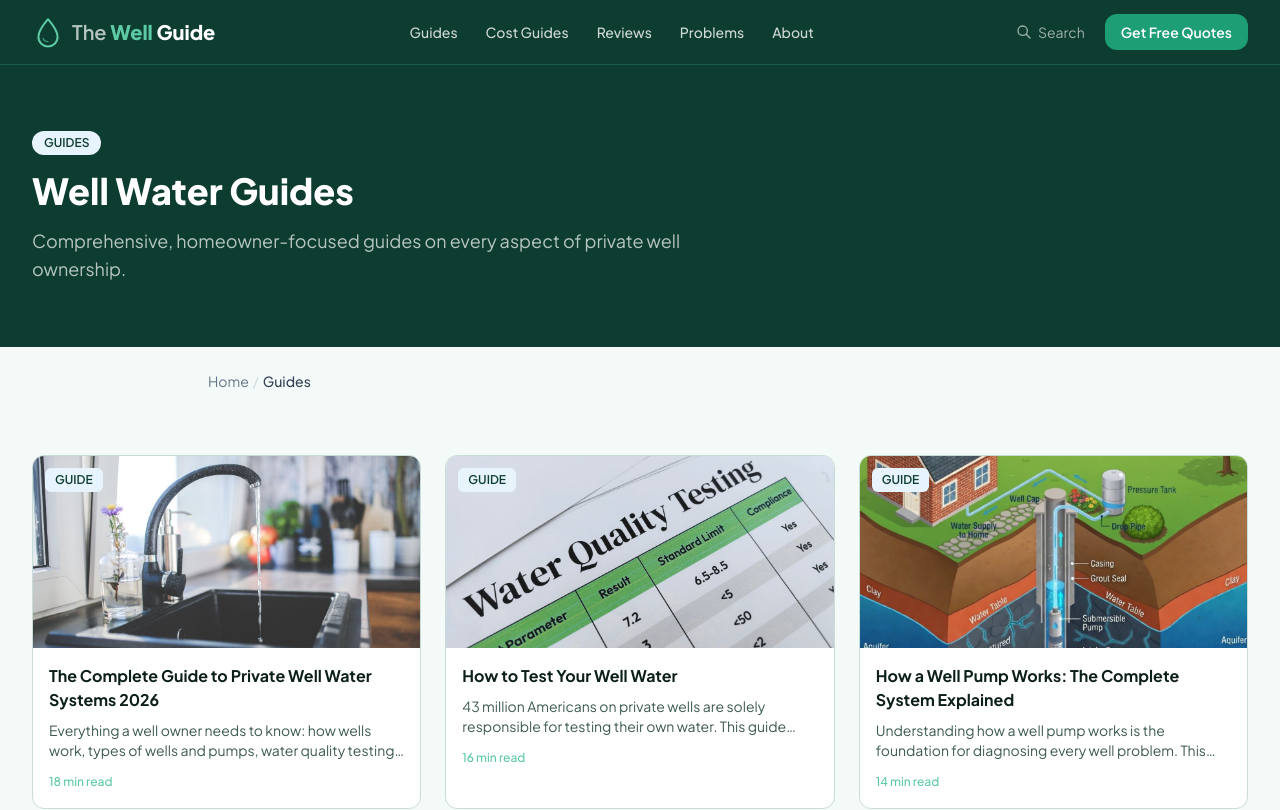
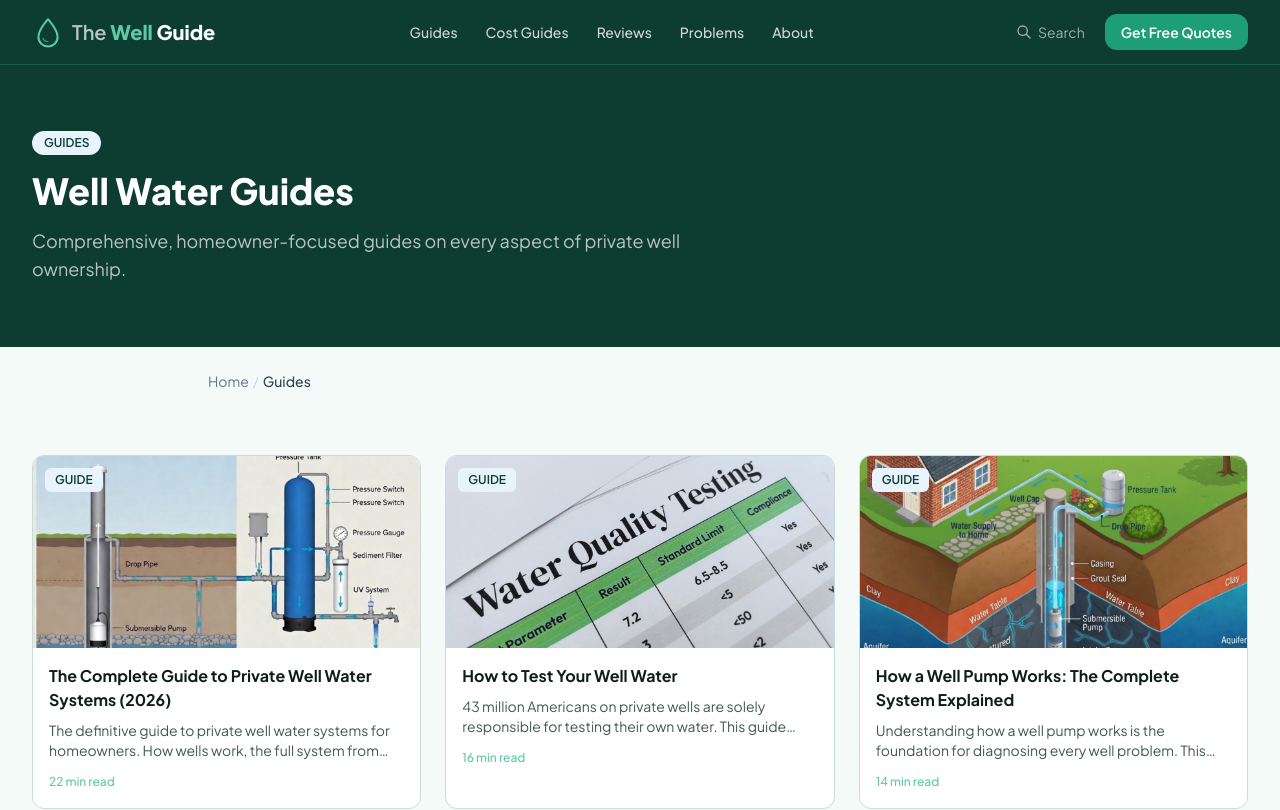
Before and after one commit to thebasementguide2026/thewell.guide-, a Next.js app: page /guides in a window 1280 px wide. Shown: the top 810 px of the page. Built offline with nearby package versions, Linux system fonts and the light colour scheme.

Commit message:
update guides index: Complete Well Guide new title, description, image

```diff
--- a/app/guides/page.tsx
+++ b/app/guides/page.tsx
@@ -10,7 +10,7 @@ export const metadata = {
 }
 
 const guides = [
-  { title: 'The Complete Guide to Private Well Water Systems 2026', href: '/guides/complete-well-guide', description: 'Everything a well owner needs to know: how wells work, types of wells and pumps, water quality testing, common contaminants including PFAS and bacteria, maintenance schedules, and when to call a pro.', image: '/wellguidehero.jpg', readTime: '18 min read' },
+  { title: 'The Complete Guide to Private Well Water Systems (2026)', href: '/guides/complete-well-guide', description: 'The definitive guide to private well water systems for homeowners. How wells work, the full system from aquifer to faucet, all 12 components explained, water quality by region, annual maintenance schedule, 10-year cost table, seasonal care, what fails when, and links to every deep-dive guide on well.guide.', image: '/complete-well-guide.jpg', readTime: '22 min read' },
   { title: 'How to Test Your Well Water', href: '/guides/how-to-test-well-water', description: '43 million Americans on private wells are solely responsible for testing their own water. This guide covers what to test for, when to test, how to collect a sample correctly, and what to do when something comes back wrong.', image: '/watertest.jpg', readTime: '16 min read' },
   { title: 'How a Well Pump Works: The Complete System Explained', href: '/guides/how-well-pump-works', description: 'Understanding how a well pump works is the foundation for diagnosing every well problem. This guide explains the full pressure cycle, how submersible and jet pumps differ, what the pressure tank actually does, and what two-wire vs three-wire means for repairs.', image: '/howwellworks.jpg', readTime: '14 min read' },
   { title: 'Well Water Contaminants: The Complete Guide for Private Well Owners', href: '/guides/well-water-contaminants', description: 'A complete reference guide to every contaminant found in private well water. For each contaminant: where it comes from, what it does to health, the EPA limit, which regions are most affected, how to test, and how to treat.', image: '/wellguidecontaminants.jpg', readTime: '18 min read' },
```
